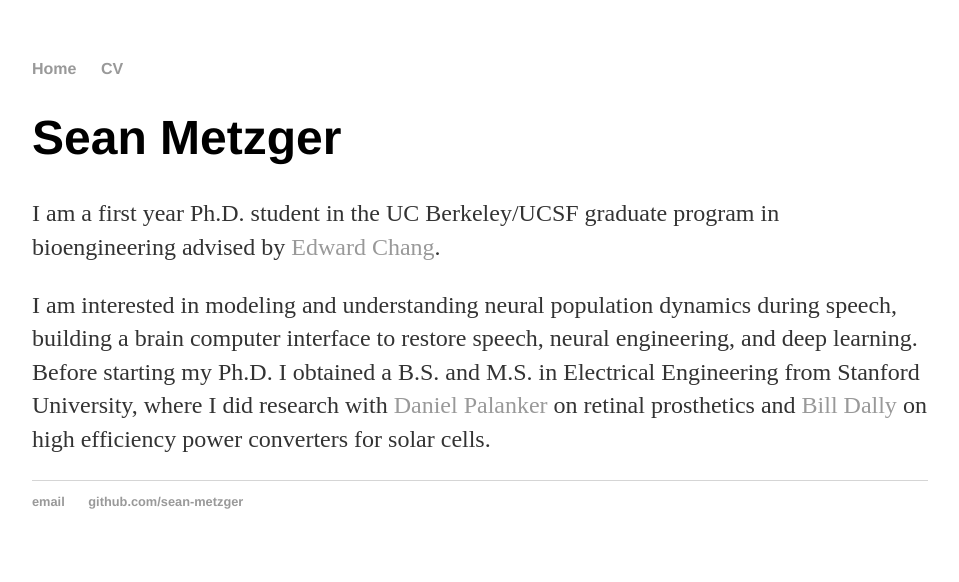
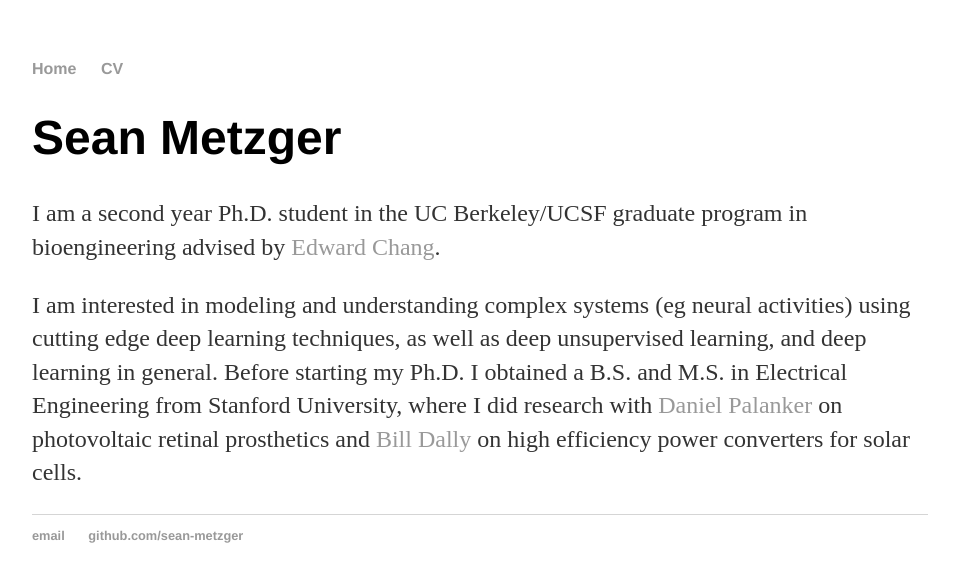
Before and after one commit to sean-metzger/sean-metzger.github.io, a Jekyll site: the page built from index.html, in a window 1280 px wide. Shown: the top 582 px of the page, without its empty margins (160-1119 px from the left). Built offline with Jekyll 4.4.1, drawn with Linux system fonts in a browser that asks for light colours.

Commit message:
Update index.html

```diff
--- a/index.html
+++ b/index.html
@@ -5,7 +5,7 @@
 
 <div class="blurb">
 	<h1>Sean Metzger</h1>
-		<p>I am a first year Ph.D. student in the UC Berkeley/UCSF graduate program in bioengineering advised by <a href="http://changlab.ucsf.edu/">Edward Chang</a>.</p>
-		<p>I am interested in modeling and understanding neural population dynamics during speech, building a brain computer interface to restore speech, neural engineering, and deep learning. Before starting my Ph.D. I obtained a B.S.
-			and M.S. in Electrical Engineering from Stanford University, where I did research with <a href="https://web.stanford.edu/~palanker/lab/">Daniel Palanker</a> on retinal prosthetics and <a href="https://profiles.stanford.edu/william-dally">Bill Dally</a> on high efficiency power converters for solar cells.</p>
+		<p>I am a second year Ph.D. student in the UC Berkeley/UCSF graduate program in bioengineering advised by <a href="http://changlab.ucsf.edu/">Edward Chang</a>.</p>
+		<p>I am interested in modeling and understanding complex systems (eg neural activities) using cutting edge deep learning techniques, as well as deep unsupervised learning, and deep learning in general. Before starting my Ph.D. I obtained a B.S.
+			and M.S. in Electrical Engineering from Stanford University, where I did research with <a href="https://web.stanford.edu/~palanker/lab/">Daniel Palanker</a> on photovoltaic retinal prosthetics and <a href="https://profiles.stanford.edu/william-dally">Bill Dally</a> on high efficiency power converters for solar cells.</p>
 </div><!-- /.blurb -->
```
